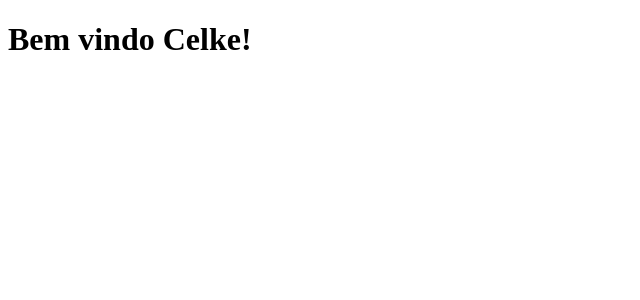
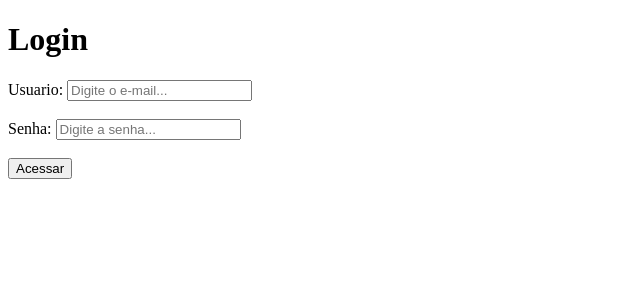
Before and after one commit to FernandoVenturini/celke-project-react, a React (Create React App) app: page / in a window 1280 px wide. Shown: the top 300 px of the page, without its empty margins (0-640 px from the left). Built offline with nearby package versions, Linux system fonts and the light colour scheme.

Commit message:
creating login form #03

```diff
--- a/src/App.js
+++ b/src/App.js
@@ -12,7 +12,7 @@ function App() {
     <>
       <Router>
         <Switch>
-          <Route path='/login' component={Login} />
+          <Route path='/' component={Login} />
           <h1>Bem vindo Celke!</h1>
         </Switch>
       </Router>
--- a/src/pages/Login/index.js
+++ b/src/pages/Login/index.js
@@ -1,9 +1,48 @@
-import React from "react";
+import React, { useState } from "react";
 
 export const Login = () => {
+
+    // VARIAVEIS PARA SALVAR OS VALORES DIGITADO NOS INPUTS
+    const [user, setUser] = useState({
+        email: '',
+        password: ''
+    });
+
+    // VARIAVEIS PARA RECEBER OS VALORES DIGITADO NOS INPUTS
+    const valorInput = (e) => setUser({ ...user, [e.target.name]: e.target.value });
+
+    // ENVIANDO O FORMULARIO
+    const loginSubmit = async (e) => {
+        e.preventDefault(); // PREVINE O CARREGAMENTO DA PAGINA
+        console.log(user.email);
+        console.log(user.password);
+    }
+
     return (
         <>
             <h1>Login</h1>
+
+            <form onSubmit={loginSubmit}> {/*ENVIA O FORMULARIO*/}
+
+                <label>Usuario: </label>
+                <input
+                    type="text"
+                    name="email"
+                    placeholder="Digite o e-mail..."
+                    onChange={valorInput}
+                /><br /><br />
+
+                <label>Senha: </label>
+                <input
+                    type="password"
+                    name="password"
+                    placeholder="Digite a senha..."
+                    onChange={valorInput}
+                /><br /><br />
+
+                <button type="submit">Acessar</button>
+
+            </form>
         </>
     );
 }
```
